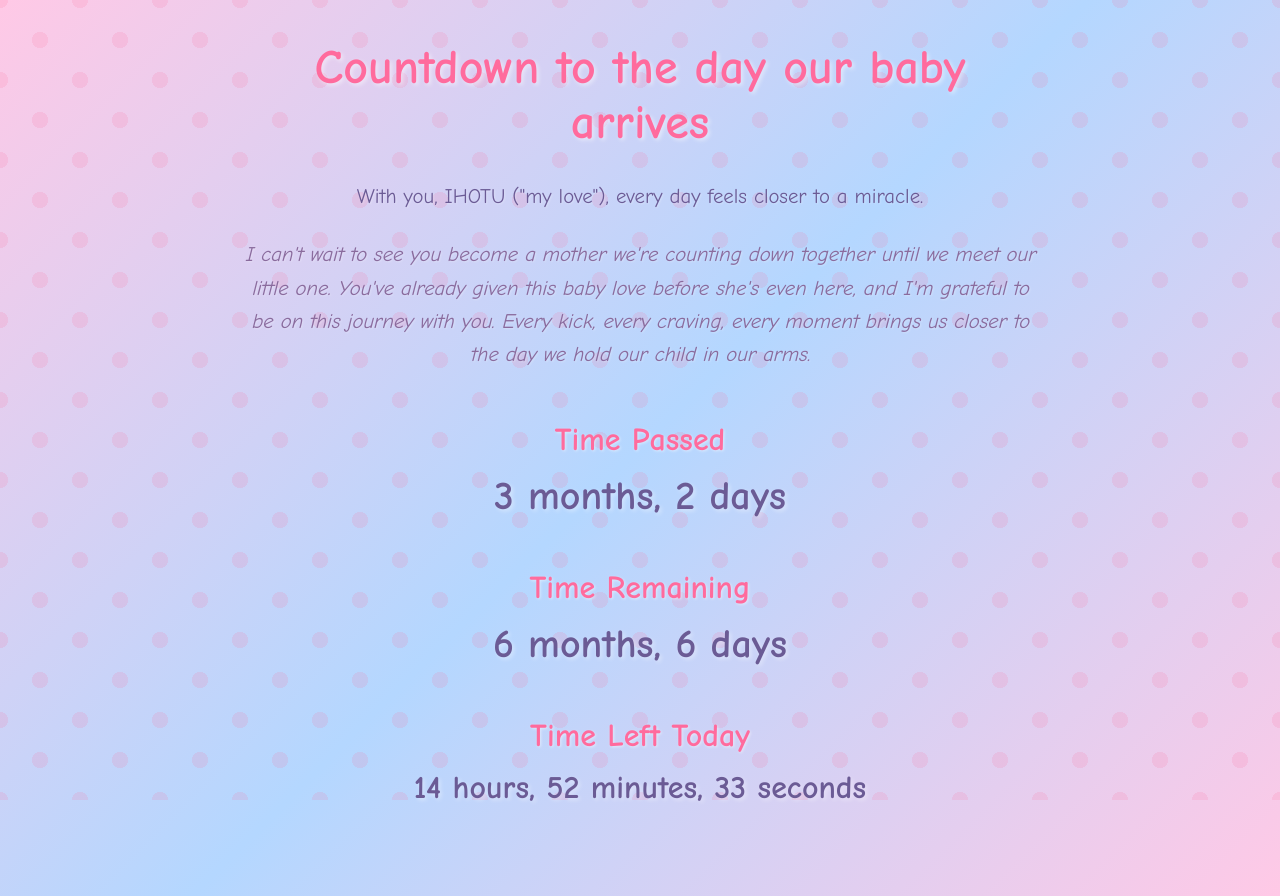
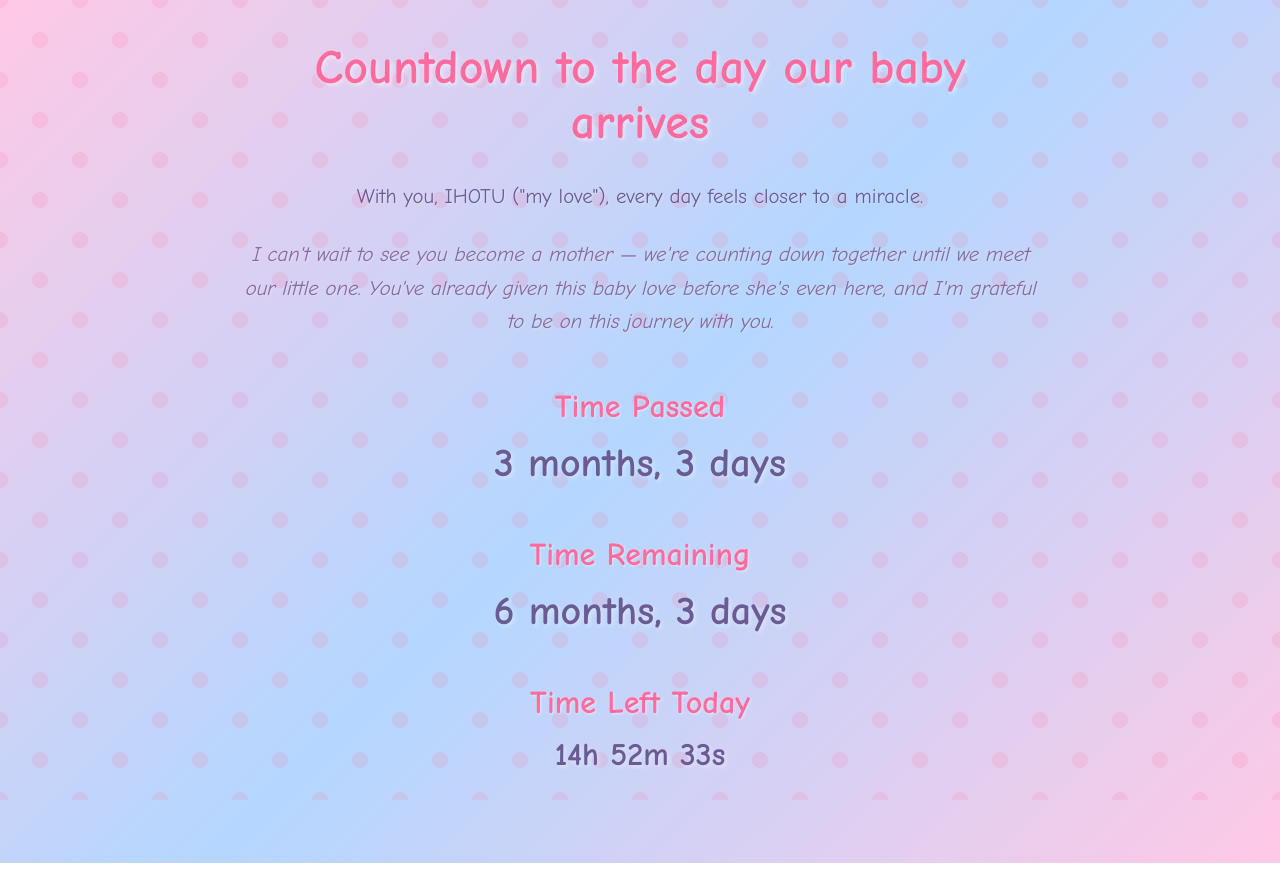
Before and after one commit to kingjosmel/ourlittlemiracle, a plain HTML site: page index.html in a window 1280 px wide. After the commit the page ends 863 px from the top, so only its background shows below. Drawn offline with Linux system fonts and the light colour scheme.

Commit message:
fix the automatic date

```diff
--- a/index.html
+++ b/index.html
@@ -6,12 +6,7 @@
     <title>Countdown to Our Baby</title>
     <link href="https://fonts.googleapis.com/css2?family=Comic+Neue:wght@400;700&display=swap" rel="stylesheet">
     <style>
-        * {
-            margin: 0;
-            padding: 0;
-            box-sizing: border-box;
-        }
-
+        * { margin: 0; padding: 0; box-sizing: border-box; }
         body {
             font-family: 'Comic Neue', cursive;
             min-height: 100vh;
@@ -24,14 +19,11 @@
             justify-content: center;
             padding: 40px 20px;
         }
-
         body::before {
             content: "";
             position: fixed;
-            top: 0;
-            left: 0;
-            width: 100%;
-            height: 100%;
+            top: 0; left: 0;
+            width: 100%; height: 100%;
             background-image:
                 radial-gradient(circle, #ff6b9d 8px, transparent 8px),
                 radial-gradient(circle, #ff6b9d 8px, transparent 8px);
@@ -41,15 +33,7 @@
             z-index: 0;
             pointer-events: none;
         }
-
-        .container {
-            position: relative;
-            z-index: 1;
-            text-align: center;
-            max-width: 800px;
-            width: 100%;
-        }
-
+        .container { position: relative; z-index: 1; text-align: center; max-width: 800px; width: 100%; }
         h1 {
             font-size: 3em;
             color: #ff6b9d;
@@ -57,80 +41,33 @@
             font-weight: 700;
             text-shadow: 2px 2px 4px rgba(255, 255, 255, 0.5);
         }
-
-        .subtext {
-            font-size: 1.3em;
-            color: #6b5b95;
-            margin-bottom: 25px;
-            line-height: 1.6;
-            text-shadow: 1px 1px 2px rgba(255, 255, 255, 0.3);
-        }
-
-        .subtext.special {
-            font-style: italic;
-            color: #8a6b9d;
-        }
-
-        .countdown-section {
-            margin: 50px 0;
-        }
-
-        .section-title {
-            font-size: 2em;
-            color: #ff6b9d;
-            margin-bottom: 15px;
-            font-weight: 700;
-            text-shadow: 1px 1px 3px rgba(255, 255, 255, 0.5);
-        }
-
-        .countdown-value {
-            font-size: 2.5em;
-            color: #6b5b95;
-            font-weight: 700;
-            text-shadow: 2px 2px 4px rgba(255, 255, 255, 0.4);
-        }
-
-        .live-countdown {
-            font-size: 2em;
-            color: #6b5b95;
-            font-weight: 700;
-            text-shadow: 2px 2px 4px rgba(255, 255, 255, 0.4);
-        }
-
+        .subtext { font-size: 1.3em; color: #6b5b95; margin-bottom: 25px; line-height: 1.6; text-shadow: 1px 1px 2px rgba(255, 255, 255, 0.3); }
+        .subtext.special { font-style: italic; color: #8a6b9d; }
+        .countdown-section { margin: 50px 0; }
+        .section-title { font-size: 2em; color: #ff6b9d; margin-bottom: 15px; font-weight: 700; text-shadow: 1px 1px 3px rgba(255, 255, 255, 0.5); }
+        .countdown-value { font-size: 2.5em; color: #6b5b95; font-weight: 700; text-shadow: 2px 2px 4px rgba(255, 255, 255, 0.4); }
+        .live-countdown { font-size: 2em; color: #6b5b95; font-weight: 700; text-shadow: 2px 2px 4px rgba(255, 255, 255, 0.4); }
         @media (max-width: 768px) {
-            h1 {
-                font-size: 2em;
-            }
-
-            .subtext {
-                font-size: 1.1em;
-            }
-
-            .section-title {
-                font-size: 1.5em;
-            }
-
-            .countdown-value {
-                font-size: 2em;
-            }
-
-            .live-countdown {
-                font-size: 1.5em;
-            }
+            h1 { font-size: 2em; }
+            .subtext { font-size: 1.1em; }
+            .section-title { font-size: 1.5em; }
+            .countdown-value { font-size: 2em; }
+            .live-countdown { font-size: 1.5em; }
         }
     </style>
 </head>
 <body>
     <div class="container">
         <h1>Countdown to the day our baby arrives</h1>
-
         <p class="subtext">With you, IHOTU ("my love"), every day feels closer to a miracle.</p>
-
-        <p class="subtext special">I can't wait to see you become a mother we're counting down together until we meet our little one. You've already given this baby love before she's even here, and I'm grateful to be on this journey with you. Every kick, every craving, every moment brings us closer to the day we hold our child in our arms.</p>
+        <p class="subtext special">
+            I can't wait to see you become a mother — we're counting down together until we meet our little one.
+            You've already given this baby love before she's even here, and I'm grateful to be on this journey with you.
+        </p>
 
         <div class="countdown-section">
             <div class="section-title">Time Passed</div>
-            <div class="countdown-value">3 months, 2 days</div>
+            <div class="countdown-value" id="timePassed">Calculating...</div>
         </div>
 
         <div class="countdown-section">
@@ -145,37 +82,46 @@
     </div>
 
     <script>
-        // Start date (reference point - 3 months, 2 days ago from today)
-        const START_DATE = new Date();
-        START_DATE.setMonth(START_DATE.getMonth() - 3);
-        START_DATE.setDate(START_DATE.getDate() - 2);
-        START_DATE.setHours(0, 0, 0, 0);
+        // Fixed pregnancy start date: 15 July 2025
+        const START_DATE = new Date("2025-07-15T00:00:00");
 
-        // Total pregnancy duration in days (approximately 9 months = 280 days)
+        // Total pregnancy duration (approx. 280 days / 9 months)
         const TOTAL_DAYS = 280;
-
-        // Calculate end date
         const END_DATE = new Date(START_DATE);
         END_DATE.setDate(END_DATE.getDate() + TOTAL_DAYS);
 
-        function calculateTimeRemaining() {
+        // Calculate calendar-based difference in months & days
+        function calculateCalendarDifference(from, to) {
+            let years = to.getFullYear() - from.getFullYear();
+            let months = to.getMonth() - from.getMonth() + years * 12;
+            let days = to.getDate() - from.getDate();
+
+            if (days < 0) {
+                months -= 1;
+                const prevMonth = new Date(to.getFullYear(), to.getMonth(), 0).getDate();
+                days += prevMonth;
+            }
+
+            return { months, days };
+        }
+
+        function updateTimePassed() {
             const now = new Date();
-            now.setHours(0, 0, 0, 0);
+            const diff = calculateCalendarDifference(START_DATE, now);
+            document.getElementById("timePassed").textContent = `${diff.months} months, ${diff.days} days`;
+        }
 
-            const diffTime = END_DATE - now;
-            const diffDays = Math.ceil(diffTime / (1000 * 60 * 60 * 24));
-
-            const months = Math.floor(diffDays / 30);
-            const days = diffDays % 30;
-
-            return `${months} months, ${days} days`;
+        function updateTimeRemaining() {
+            const now = new Date();
+            let diff = calculateCalendarDifference(now, END_DATE);
+            if (diff.months < 0 || diff.days < 0) diff = { months: 0, days: 0 };
+            document.getElementById("timeRemaining").textContent = `${diff.months} months, ${diff.days} days`;
         }
 
         function updateLiveCountdown() {
             const now = new Date();
             const midnight = new Date();
             midnight.setHours(24, 0, 0, 0);
-
             const diff = midnight - now;
 
             const hours = Math.floor(diff / (1000 * 60 * 60));
@@ -183,23 +129,25 @@
             const seconds = Math.floor((diff % (1000 * 60)) / 1000);
 
             document.getElementById('liveCountdown').textContent =
-                `${hours} hours, ${minutes} minutes, ${seconds} seconds`;
+                `${hours}h ${minutes}m ${seconds}s`;
         }
 
-        // Update time remaining once when page loads
-        document.getElementById('timeRemaining').textContent = calculateTimeRemaining();
+        // Initial load
+        updateTimePassed();
+        updateTimeRemaining();
+        updateLiveCountdown();
 
-        // Update time remaining daily at midnight
+        // Update every second
+        setInterval(updateLiveCountdown, 1000);
+
+        // Update pregnancy counters at midnight
         setInterval(() => {
             const now = new Date();
-            if (now.getHours() === 0 && now.getMinutes() === 0 && now.getSeconds() === 0) {
-                document.getElementById('timeRemaining').textContent = calculateTimeRemaining();
+            if (now.getHours() === 0 && now.getMinutes() === 0) {
+                updateTimePassed();
+                updateTimeRemaining();
             }
-        }, 1000);
-
-        // Update live countdown every second
-        updateLiveCountdown();
-        setInterval(updateLiveCountdown, 1000);
+        }, 60000);
     </script>
 </body>
 </html>
```
